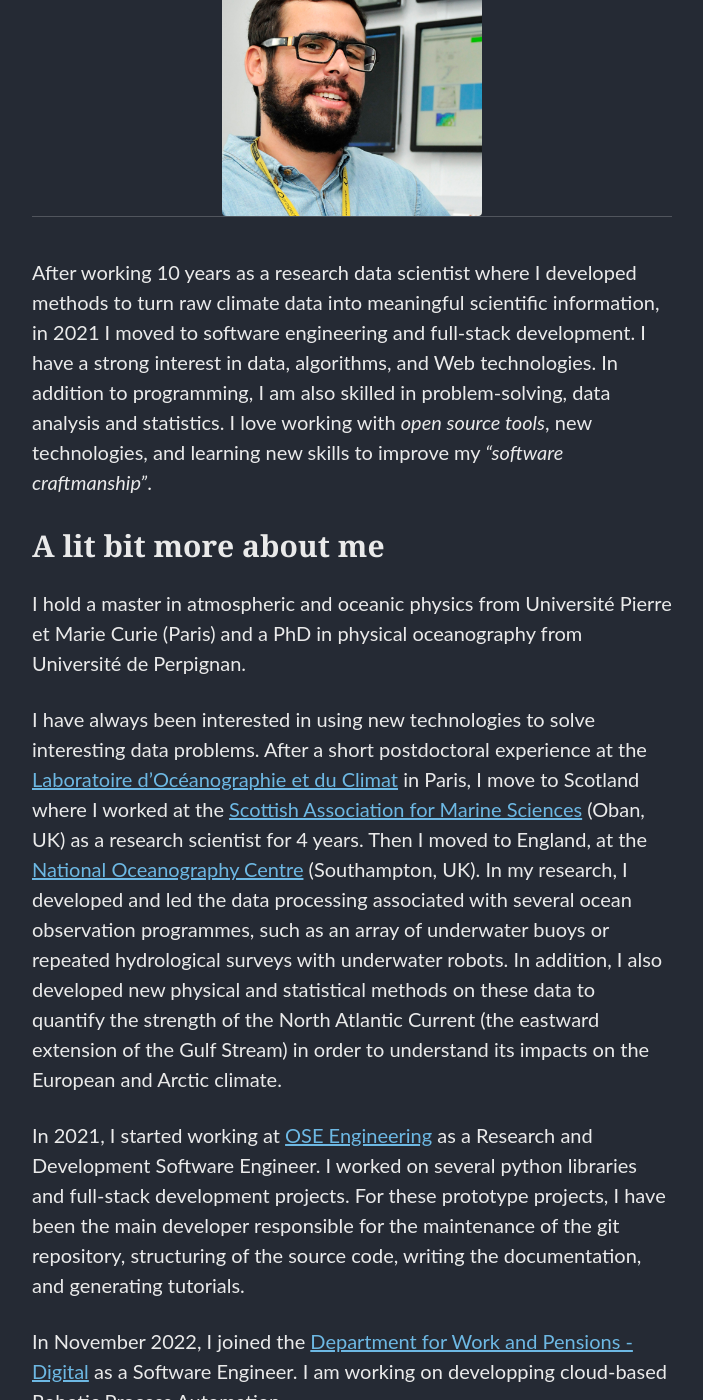
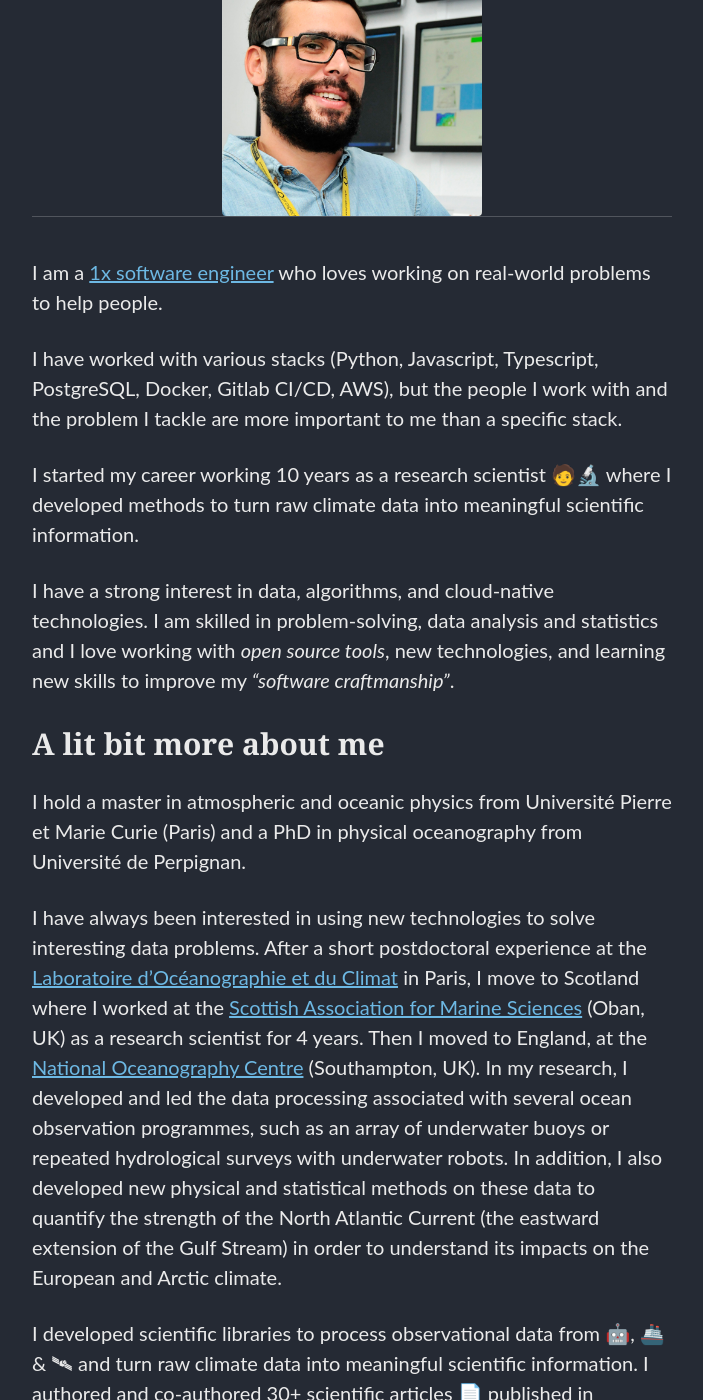
Before and after one commit to lhoupert/lhoupert.github.io, a Jekyll site: the page built from _pages/about.md, in a window 1280 px wide and 1400 px high, scrolled down 225 px. Shown: the whole window, without its empty margins (288-991 px from the left). Built offline with Jekyll 4.4.1, drawn with Linux system fonts in a browser that asks for light colours; cached includes are drawn as plain includes; nearby versions of some CDN libraries; some of the changed text lies outside the part shown.

Commit message:
Update about.md

```diff
--- a/_pages/about.md
+++ b/_pages/about.md
@@ -11,10 +11,13 @@ feature_row1:
 
 {% include feature_row id="feature_row1" type="center" width="40%" %}
 
+I am a [1x software engineer](https://1x.engineer/) who loves working on real-world problems to help people.
 
-After working 10 years as a research data scientist where I developed methods to turn raw climate data into meaningful scientific information, in 2021 I moved to software engineering and full-stack development.
-I have a strong interest in data, algorithms, and Web technologies. In addition to programming, I am also skilled in problem-solving, data analysis and statistics.
-I love working with *open source tools*, new technologies, and learning new skills to improve my *"software craftmanship"*.
+I have worked with various stacks (Python, Javascript, Typescript, PostgreSQL, Docker, Gitlab CI/CD, AWS), but the people I work with and the problem I tackle are more important to me than a specific stack.
+
+I started my career working 10 years as a research scientist 🧑🔬 where I developed methods to turn raw climate data into meaningful scientific information.
+
+I have a strong interest in data, algorithms, and cloud-native technologies. I am skilled in problem-solving, data analysis and statistics and I love working with *open source tools*, new technologies, and learning new skills to improve my *"software craftmanship"*.
 
 
 #### A lit bit more about me
@@ -22,8 +25,12 @@ I hold a master in atmospheric and oceanic physics from Université Pierre et Ma
 
 I have always been interested in using new technologies to solve interesting data problems. After a short postdoctoral experience at the [Laboratoire d'Océanographie et du Climat](https://www.locean-ipsl.upmc.fr) in Paris, I move to Scotland where I worked at the [Scottish Association for Marine Sciences](https://www.sams.ac.uk/) (Oban, UK) as a research scientist for 4 years. Then I moved to England, at the [National Oceanography Centre](https://noc.ac.uk/) (Southampton, UK). In my research, I developed and led the data processing associated with several ocean observation programmes, such as an array of underwater buoys or repeated hydrological surveys with underwater robots.  In addition, I also developed new physical and statistical methods on these data to quantify the strength of the North Atlantic Current (the eastward extension of the Gulf Stream) in order to understand its impacts on the European and Arctic climate.
 
+I developed scientific libraries to process observational data from 🤖,  🚢  &  🛰  and turn raw climate data into meaningful scientific information. I authored and co-authored 30+ scientific articles 📄 published in international peer-review journals. I also had the opportunity to present my work in international and national conferences 🗣 (50+ presentations, 12 as invited speaker).
+
+During that time, I also spent 200+ days at sea  🌊  in the North Atlantic Ocean and in the Mediterranean Sea 🌍. During these 12 oceanographic cruises, I planned and co-led fieldwork activities by liaising with engineering team and mariners.
+
 In 2021, I started working at [OSE Engineering](http://ose-engineering.fr/){:target="_blank"} as a Research and Development Software Engineer.
 I worked on several python libraries and full-stack development projects. For these prototype projects, I have been the main developer responsible
 for the maintenance of the git repository, structuring of the source code, writing the documentation, and generating tutorials.
 
-In November 2022, I joined  the [Department for Work and Pensions - Digital](https://dwpdigital.blog.gov.uk/about/){:target="_blank"} as a Software Engineer. I am working on developping cloud-based Robotic Process Automation.
+In November 2022, I joined  the [Department for Work and Pensions - Digital](https://dwpdigital.blog.gov.uk/about/){:target="_blank"} as a Software Engineer where I worked on developping cloud-based automations to process and classify handwritten letters. In August 2023, I have been promoted to Senior Software Engineer and moved to a new team in the Cyber Resilience Centre where I work as Senior Cyber Platform Engineer.
```
